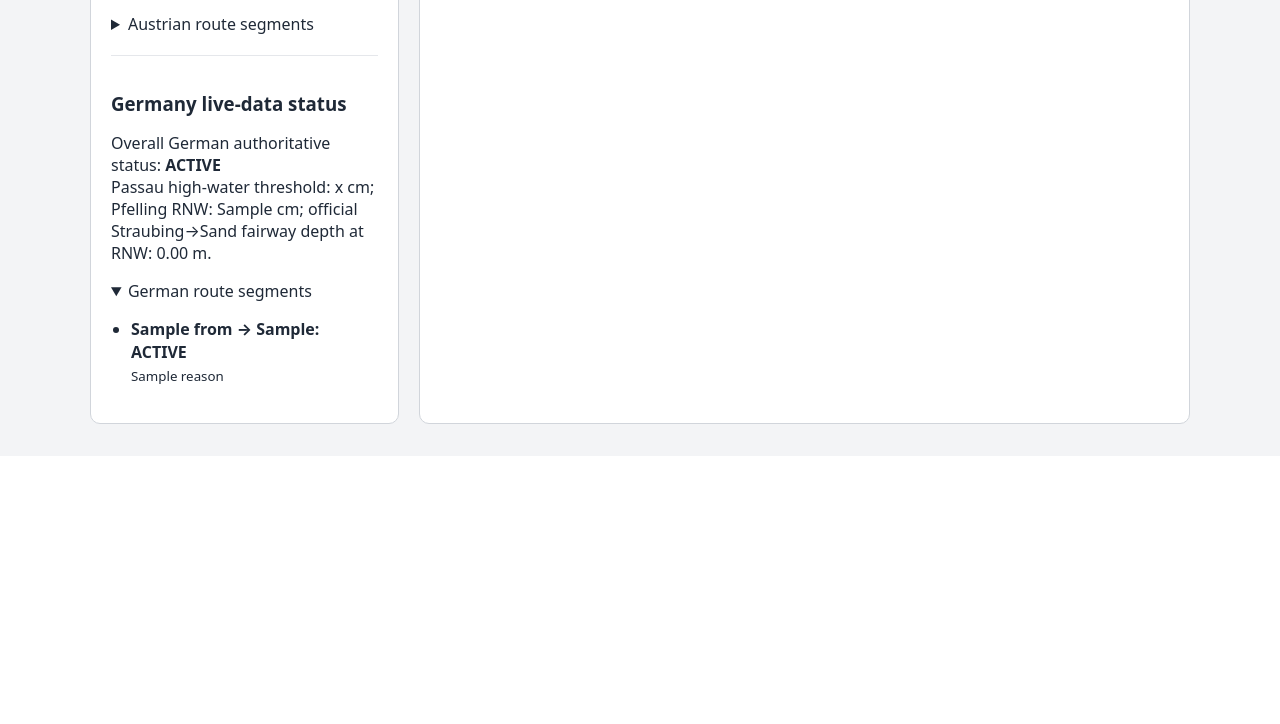
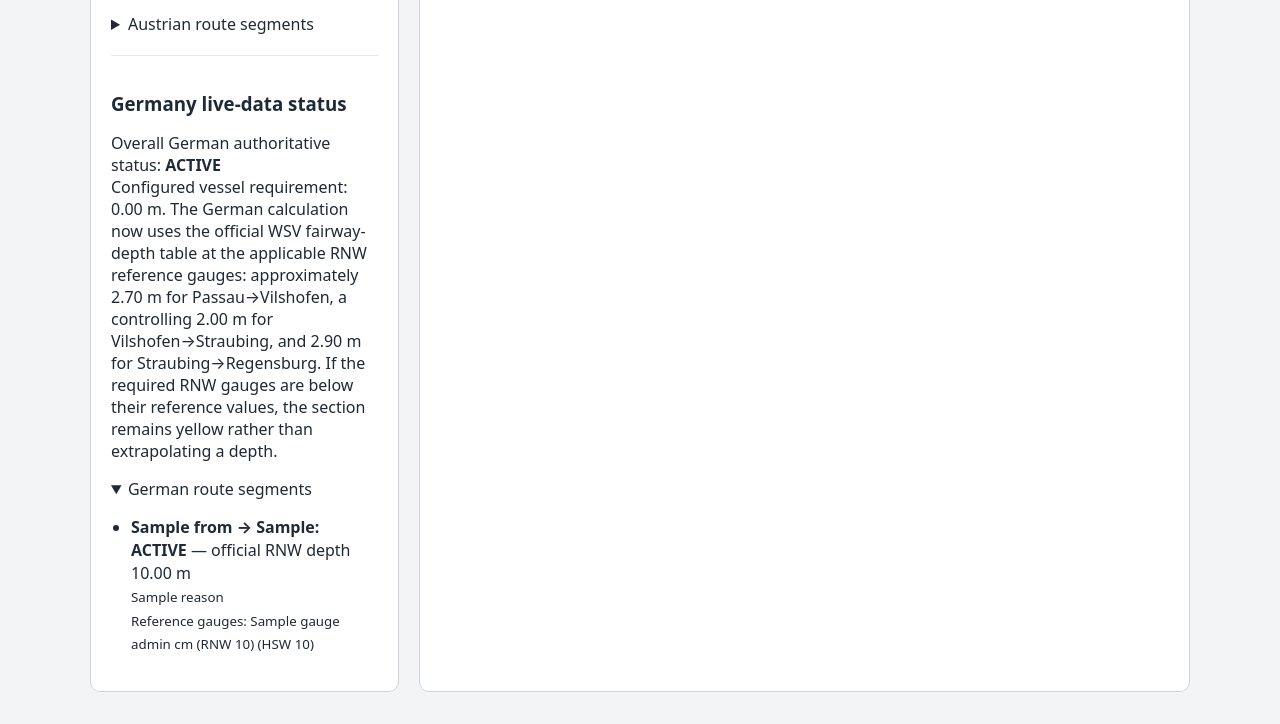
Before and after one commit to cloudymike/danube-water-level, a Flask app: template templates/index.html in a window 1280 px wide. Shown: the part 1868-2592 px from the top of the page. Before the commit the page ends 2292 px from the top, so only its background shows below. Run offline with Flask 3, Linux system fonts and the light colour scheme; the template is opened without the code that fills it: most values are stand-ins (such as "Sample title", 1, 10 or a date in 2020).

Commit message:
Explain German RNW fairway depth logic

```diff
--- a/templates/index.html
+++ b/templates/index.html
@@ -21,7 +21,7 @@
 </div>
 <div class="route-list">
 {% for location in route %}
-<div class="route-stop"><span class="status-dot {{ location.display_status|default(location.status) }}"></span><span>{{ location.name }}{% if location.segment_to is defined %} → {{ location.segment_to }}{% endif %}{% if location.operational_evidence is defined %}<small> — {{ location.operational_evidence.summary }}</small>{% elif location.minimum_depth_m is defined and location.minimum_depth_m is not none %}<small> — min. deep-channel depth {{ "%.2f"|format(location.minimum_depth_m) }} m</small>{% endif %}</span></div>
+<div class="route-stop"><span class="status-dot {{ location.display_status|default(location.status) }}"></span><span>{{ location.name }}{% if location.segment_to is defined %} → {{ location.segment_to }}{% endif %}{% if location.operational_evidence is defined %}<small> — {{ location.operational_evidence.summary }}</small>{% elif location.minimum_depth_m is defined and location.minimum_depth_m is not none %}<small> — min. deep-channel depth {{ "%.2f"|format(location.minimum_depth_m) }} m</small>{% elif location.official_fairway_depth_m is defined and location.official_fairway_depth_m is not none %}<small> — official RNW fairway depth {{ "%.2f"|format(location.official_fairway_depth_m) }} m</small>{% endif %}</span></div>
 {% endfor %}
 </div>
 
@@ -40,7 +40,9 @@
 </div>
 
 <div class="data-panel"><h3>Germany live-data status</h3>
-{% if germany.error %}<p class="data-error">PEGELONLINE data unavailable: {{ germany.error }}</p>{% else %}<p>Overall German authoritative status: <strong>{{ germany_status|upper }}</strong><br>Passau high-water threshold: {{ passau_high_water_cm }} cm; Pfelling RNW: {{ pfelling_rnw_cm }} cm; official Straubing→Sand fairway depth at RNW: {{ "%.2f"|format(straubing_sand_depth_m) }} m.</p><details open><summary>German route segments</summary><ul class="gauge-list">{% for segment in germany_segments %}<li><strong>{{ segment["from"] }} → {{ segment["to"] }}: {{ segment.status|upper }}</strong><br><small>{{ segment.reasons|join("; ") }}</small></li>{% endfor %}</ul></details>{% endif %}
+{% if germany.error %}<p class="data-error">PEGELONLINE data unavailable: {{ germany.error }}</p>{% else %}
+<p>Overall German authoritative status: <strong>{{ germany_status|upper }}</strong><br>Configured vessel requirement: {{ "%.2f"|format(vessel_draft_m + safety_margin_m) }} m. The German calculation now uses the official WSV fairway-depth table at the applicable RNW reference gauges: approximately 2.70 m for Passau→Vilshofen, a controlling 2.00 m for Vilshofen→Straubing, and 2.90 m for Straubing→Regensburg. If the required RNW gauges are below their reference values, the section remains yellow rather than extrapolating a depth.</p>
+<details open><summary>German route segments</summary><ul class="gauge-list">{% for segment in germany_segments %}<li><strong>{{ segment["from"] }} → {{ segment["to"] }}: {{ segment.status|upper }}</strong>{% if segment.official_fairway_depth_m is defined and segment.official_fairway_depth_m is not none %} — official RNW depth {{ "%.2f"|format(segment.official_fairway_depth_m) }} m{% endif %}<br><small>{{ segment.reasons|join("; ") }}</small>{% if segment.gauges %}<br><small>Reference gauges: {% for gauge in segment.gauges %}{{ gauge.name }} {{ gauge.level_cm }} cm{% if gauge.rnw_cm is not none %} (RNW {{ gauge.rnw_cm|int }}){% endif %}{% if gauge.hsw_cm is not none %} (HSW {{ gauge.hsw_cm|int }}){% endif %}{% if not loop.last %}; {% endif %}{% endfor %}</small>{% endif %}</li>{% endfor %}</ul></details>{% endif %}
 </div>
 </section>
 <section class="map-card"><div class="map-card-heading"><div><h2>Danube map</h2><p>Click a stop or route section for authoritative and operational evidence.</p></div></div><div id="map" aria-label="Map of the Danube route from Budapest to Regensburg"></div></section>
```
